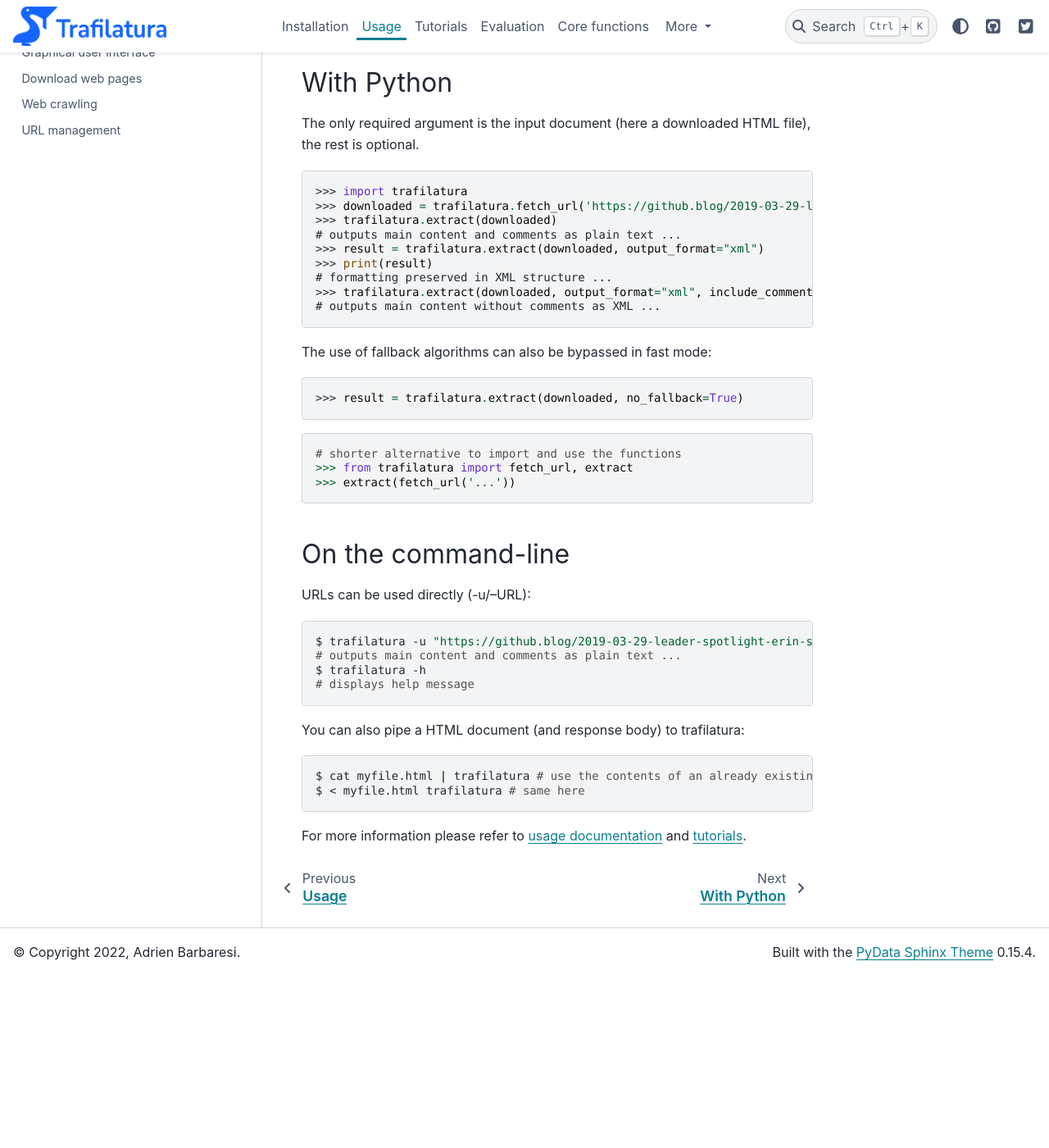
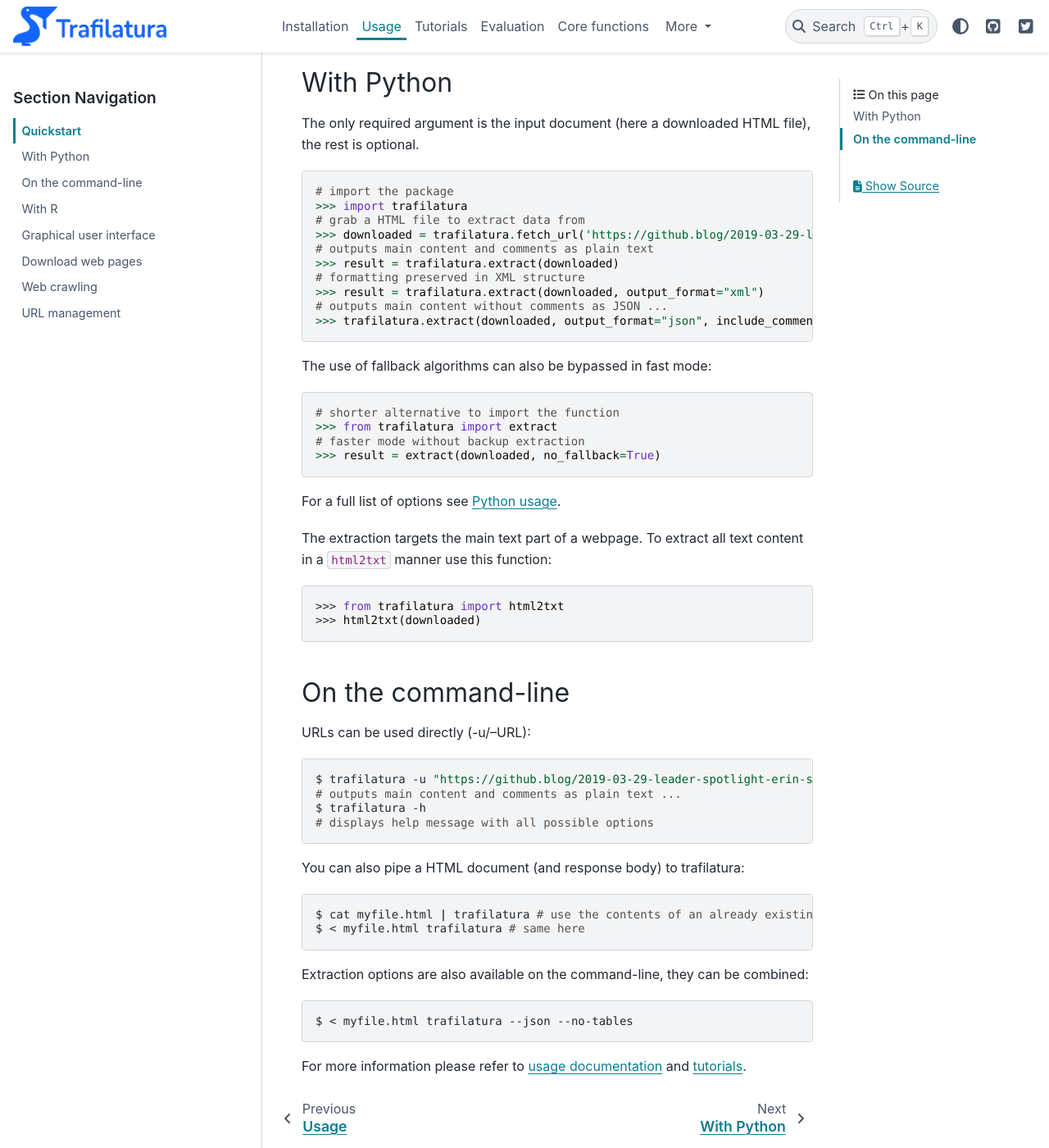
Before and after one commit to adbar/trafilatura, a Sphinx documentation site: the page built from docs/quickstart.rst, in a window 1280 px wide and 1400 px high, scrolled down 223 px. Shown: the whole window at 82% size. Built offline with Sphinx 7.4.7 and the PyData theme 0.15.4, drawn with Linux system fonts in a browser that asks for light colours; before the commit the page ends 1413 px from its top, so only the background shows below that.

Commit message:
docs: update & add html2txt() function

```diff
--- a/docs/quickstart.rst
+++ b/docs/quickstart.rst
@@ -12,29 +12,35 @@
 
 .. code-block:: python
 
+    # import the package
     >>> import trafilatura
+    # grab a HTML file to extract data from
     >>> downloaded = trafilatura.fetch_url('https://github.blog/2019-03-29-leader-spotlight-erin-spiceland/')
-    >>> trafilatura.extract(downloaded)
-    # outputs main content and comments as plain text ...
+    # outputs main content and comments as plain text
+    >>> result = trafilatura.extract(downloaded)
+    # formatting preserved in XML structure
     >>> result = trafilatura.extract(downloaded, output_format="xml")
-    >>> print(result)
-    # formatting preserved in XML structure ...
-    >>> trafilatura.extract(downloaded, output_format="xml", include_comments=False)
-    # outputs main content without comments as XML ...
-
+    # outputs main content without comments as JSON ...
+    >>> trafilatura.extract(downloaded, output_format="json", include_comments=False)
 
 The use of fallback algorithms can also be bypassed in fast mode:
 
 .. code-block:: python
 
-    >>> result = trafilatura.extract(downloaded, no_fallback=True)
+    # shorter alternative to import the function
+    >>> from trafilatura import extract
+    # faster mode without backup extraction
+    >>> result = extract(downloaded, no_fallback=True)
 
+
+For a full list of options see `Python usage <usage-python.html>`_.
+
+The extraction targets the main text part of a webpage. To extract all text content in a ``html2txt`` manner use this function:
 
 .. code-block:: python
 
-    # shorter alternative to import and use the functions
-    >>> from trafilatura import fetch_url, extract
-    >>> extract(fetch_url('...'))
+    >>> from trafilatura import html2txt
+    >>> html2txt(downloaded)
 
 
 On the command-line
@@ -48,7 +54,8 @@
     $ trafilatura -u "https://github.blog/2019-03-29-leader-spotlight-erin-spiceland/"
     # outputs main content and comments as plain text ...
     $ trafilatura -h
-    # displays help message
+    # displays help message with all possible options
+
 
 You can also pipe a HTML document (and response body) to trafilatura:
 
@@ -58,4 +65,11 @@
     $ < myfile.html trafilatura # same here
 
 
+Extraction options are also available on the command-line, they can be combined:
+
+.. code-block:: bash
+
+    $ < myfile.html trafilatura --json --no-tables
+
+
 For more information please refer to `usage documentation <usage.html>`_ and `tutorials <tutorials.html>`_.
--- a/docs/requirements.txt
+++ b/docs/requirements.txt
@@ -1,6 +1,6 @@
 # with version specifier
 sphinx>=5.1.1
-pydata-sphinx-theme>=0.9.0
+pydata-sphinx-theme>=0.10.1
 docutils>=0.19
 # without version specifier
 trafilatura
--- a/docs/usage-r.rst
+++ b/docs/usage-r.rst
@@ -79,6 +79,12 @@
 
 Already stored documents can also be read directly from R, for example with CSV/TSV output and ``read_delim()``, see information on `data import in R <https://r4ds.had.co.nz/data-import.html>`_.
 
+The ``html2txt`` function extracts all possible text on the webpage, it can be used as follows:
+
+.. code-block:: R
+
+    > trafilatura$html2txt(downloaded)
+
 
 Other functions
 ---------------
```
Also changed, not shown: docs/usage-python.rst (+12 -0 lines).
